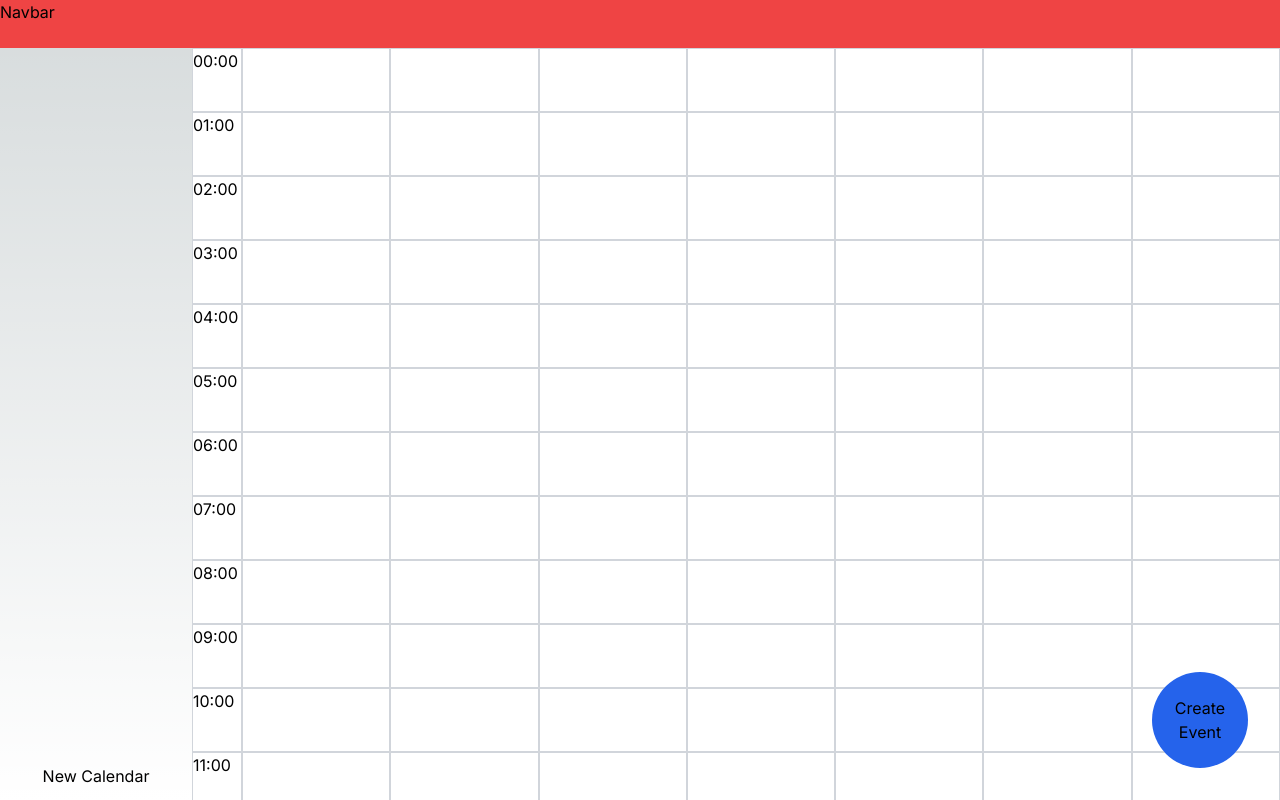
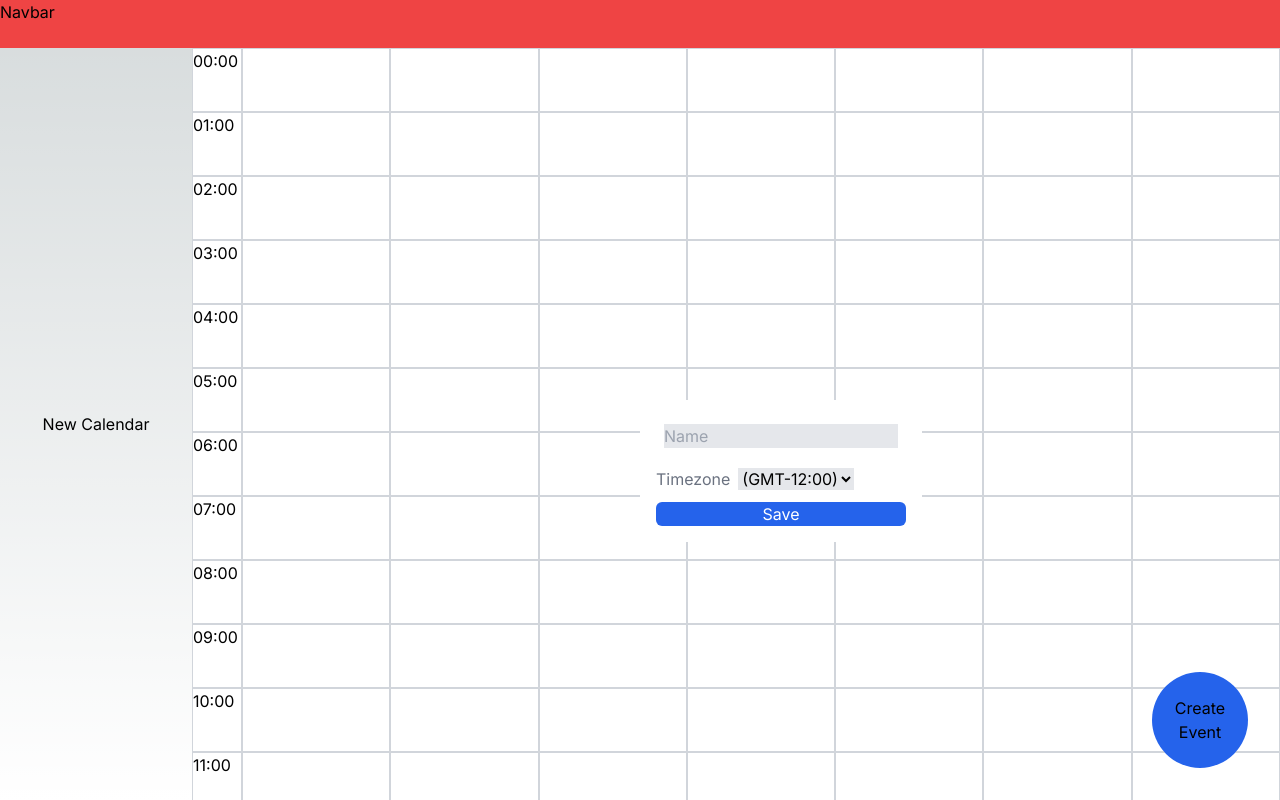
Before and after one commit to lucasduartesobreira/CalendarForge, a Next.js app: page / in a window 1280 px wide. Both pictures are taken after a click on the button "New Calendar". Built offline with nearby package versions, Linux system fonts and the light colour scheme.

Commit message:
feat(sidebar): start create calendar form and display each calendar

```diff
--- a/app/components/sideBar/SideBar.tsx
+++ b/app/components/sideBar/SideBar.tsx
@@ -1,10 +1,81 @@
 import { StorageContext } from "@/hooks/dataHook";
-import { DetailedHTMLProps, useContext } from "react";
+import {
+  DetailedHTMLProps,
+  RefObject,
+  useContext,
+  useRef,
+  useState,
+} from "react";
+import OutsideClick from "../utils/outsideClick";
+import { Option, Some } from "@/utils/option";
+
+const CalendarForm = ({
+  refs,
+  setOpen,
+}: {
+  refs: Option<RefObject<any>[]>;
+  setOpen: (open: boolean) => void;
+}) => {
+  return (
+    <OutsideClick
+      doSomething={() => {
+        setOpen(false);
+      }}
+      refs={refs}
+    >
+      <form className="fixed top-1/2 left-1/2 text-gray-500 flex flex-col gap-[4px] p-4 bg-white rounded-md">
+        <input
+          title="name"
+          type="text"
+          placeholder="Name"
+          className="text-black m-2 bg-gray-200"
+        />
+        <label>
+          Timezone
+          <select className="text-black m-2 bg-gray-200">
+            <option value={-12}>(GMT-12:00)</option>
+            <option value={-11}>(GMT-11:00)</option>
+            <option value={-10}>(GMT-10:00)</option>
+            <option value={-9}>(GMT-9:00)</option>
+            <option value={-8}>(GMT-8:00)</option>
+            <option value={-7}>(GMT-7:00)</option>
+            <option value={-6}>(GMT-6:00)</option>
+            <option value={-5}>(GMT-5:00)</option>
+            <option value={-4}>(GMT-4:00)</option>
+            <option value={-3}>(GMT-3:00)</option>
+            <option value={-2}>(GMT-2:00)</option>
+            <option value={-1}>(GMT-1:00)</option>
+            <option value={0}>(GMT0:00)</option>
+            <option value={1}>(GMT1:00)</option>
+            <option value={2}>(GMT2:00)</option>
+            <option value={3}>(GMT3:00)</option>
+            <option value={4}>(GMT4:00)</option>
+            <option value={5}>(GMT5:00)</option>
+            <option value={6}>(GMT6:00)</option>
+            <option value={7}>(GMT7:00)</option>
+            <option value={8}>(GMT8:00)</option>
+            <option value={9}>(GMT9:00)</option>
+            <option value={10}>(GMT10:00)</option>
+            <option value={11}>(GMT11:00)</option>
+            <option value={12}>(GMT12:00)</option>
+          </select>
+        </label>
+        <input
+          type="submit"
+          className="flex-auto relative r-4 text-white bg-blue-600 rounded-md"
+          value={"Save"}
+        />
+      </form>
+    </OutsideClick>
+  );
+};
 
 const SideBar = (
   args: DetailedHTMLProps<React.HTMLAttributes<HTMLDivElement>, HTMLDivElement>,
 ) => {
   const storageContext = useContext(StorageContext);
+  const [open, setOpen] = useState(false);
+  const refButton = useRef(null);
 
   if (storageContext.isSome()) {
     const { calendarsStorage: storage } = storageContext.unwrap();
@@ -20,7 +91,14 @@ const SideBar = (
             ))}
           </ul>
         </div>
-        <button className="row-start-2">New Calendar</button>
+        <button
+          className="row-start-2"
+          ref={refButton}
+          onClick={() => setOpen(!open)}
+        >
+          New Calendar
+        </button>
+        {open && <CalendarForm setOpen={setOpen} refs={Some([refButton])} />}
       </div>
     );
   }
```
